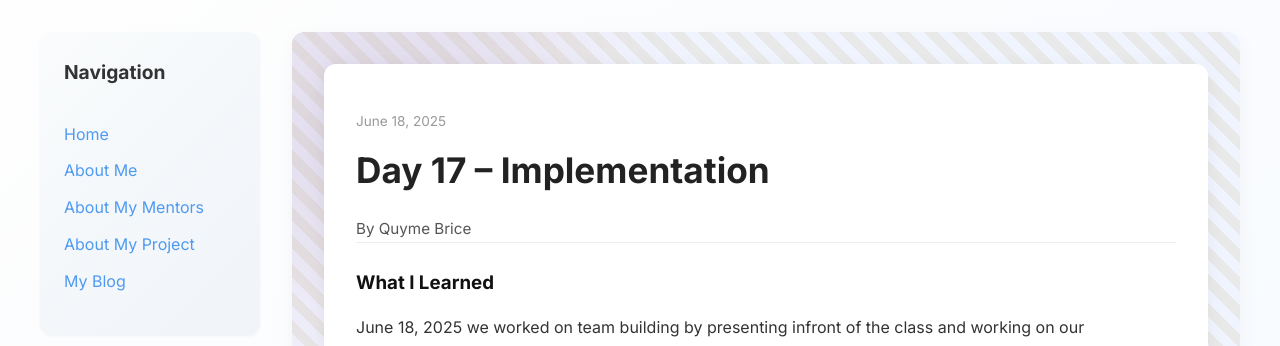
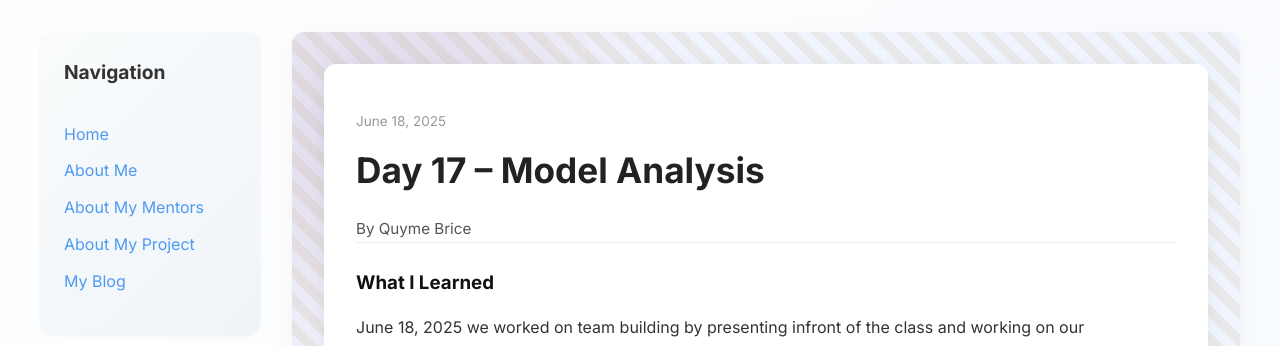
Before and after one commit to Qubri2/Qubri2.github.io, a Jekyll site: the page built from _posts/2025-06-18-day-17.md, in a window 1280 px wide. Shown: the top 346 px of the page. Built offline with Jekyll 4.4.1, drawn with Linux system fonts in a browser that asks for light colours.

Commit message:
Update 2025-06-18-day-17.md

```diff
--- a/_posts/2025-06-18-day-17.md
+++ b/_posts/2025-06-18-day-17.md
@@ -1,6 +1,6 @@
 ---
 layout: post
-title: "Day 17 –  Implementation"
+title: "Day 17 –  Model Analysis"
 date: 2025-06-18
 author: Quyme Brice
 permalink: /day17.html
```
